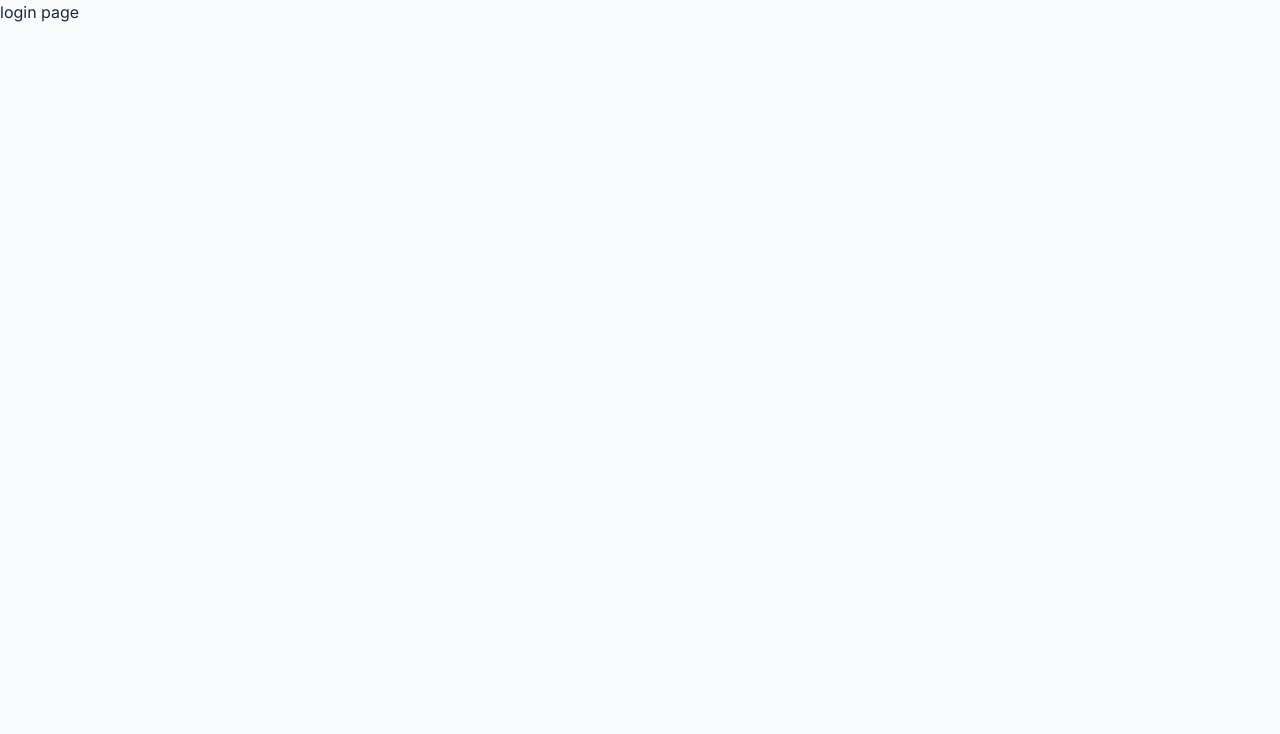
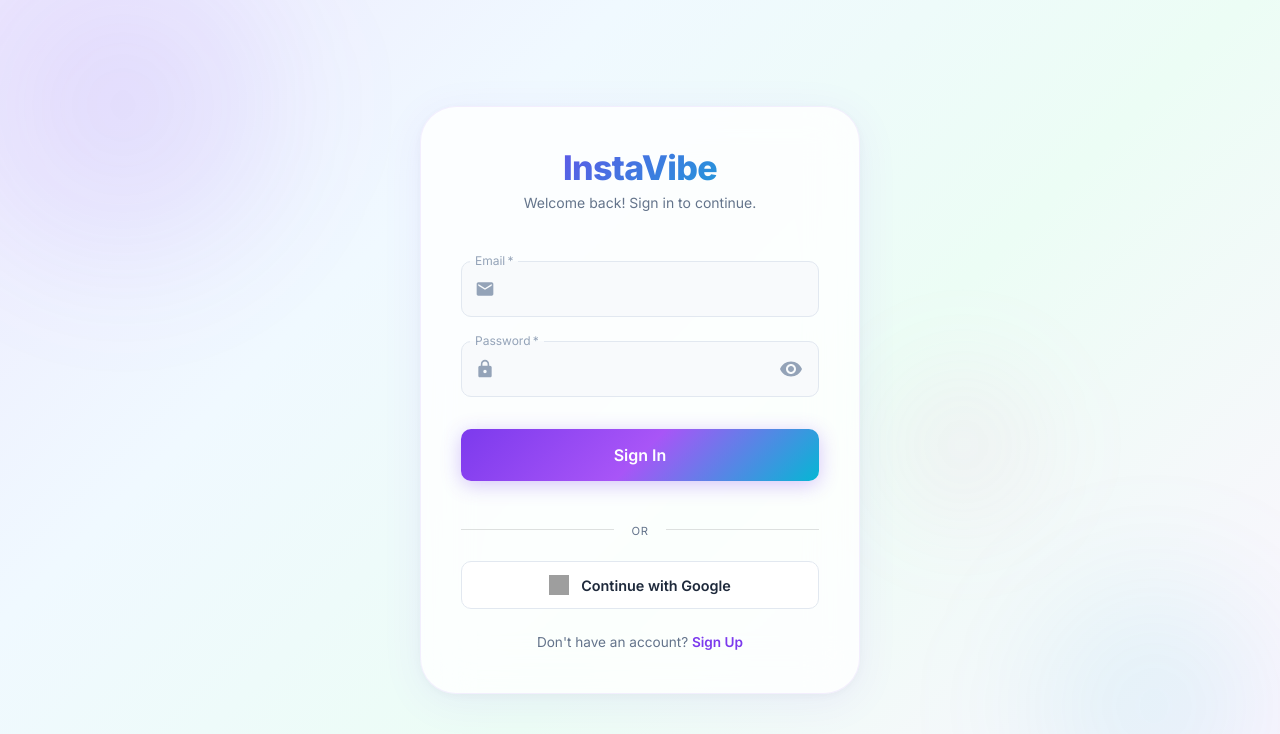
Before and after one commit to shirmandel/Web-Final-Project, a React (Vite) app in the folder Client/: page / in a window 1280 px wide. Shown: the top 734 px of the page. Built offline with nearby package versions, Linux system fonts and the light colour scheme; grey boxes are pictures that could not be loaded.

Commit message:
create login page

```diff
--- a/Client/src/pages/LoginPage.tsx
+++ b/Client/src/pages/LoginPage.tsx
@@ -1,7 +1,312 @@
-import React from "react";
+import React, { useState } from "react";
+import {
+  Box,
+  TextField,
+  Button,
+  Typography,
+  Paper,
+  Alert,
+  Divider,
+  InputAdornment,
+  IconButton,
+  CircularProgress,
+} from "@mui/material";
+import {
+  Visibility,
+  VisibilityOff,
+  Email as EmailIcon,
+  Lock as LockIcon,
+} from "@mui/icons-material";
 
 const LoginPage: React.FC = () => {
-  return <>login page</>;
+  const [email, setEmail] = useState("");
+  const [password, setPassword] = useState("");
+  const [showPassword, setShowPassword] = useState(false);
+  const [error, setError] = useState("");
+  const [loading, setLoading] = useState(false);
+
+  const handleSubmit = async (e: React.FormEvent) => {
+    e.preventDefault();
+    setError("");
+
+    if (!email || !password) {
+      setError("Please fill in all fields.");
+      return;
+    }
+
+    const emailRegex = /^[^\s@]+@[^\s@]+\.[^\s@]+$/;
+    if (!emailRegex.test(email)) {
+      setError("Please enter a valid email address.");
+      return;
+    }
+
+    setLoading(true);
+    try {
+      console.log("Login submitted:", { email, password });
+      await new Promise((resolve) => setTimeout(resolve, 1500));
+    } catch (err: unknown) {
+      const message =
+        err instanceof Error ? err.message : "Login failed. Please try again.";
+      setError(message);
+    } finally {
+      setLoading(false);
+    }
+  };
+
+  const handleGoogleLogin = () => {};
+
+  return (
+    <Box
+      sx={{
+        minHeight: "100vh",
+        display: "flex",
+        alignItems: "center",
+        justifyContent: "center",
+        background:
+          "linear-gradient(135deg, #EDE9FE 0%, #F0F9FF 30%, #ECFDF5 60%, #FDF4FF 100%)",
+        position: "relative",
+        overflow: "hidden",
+        p: 2,
+      }}
+    >
+      <Box
+        sx={{
+          position: "absolute",
+          top: "-15%",
+          left: "-8%",
+          width: 450,
+          height: 450,
+          borderRadius: "50%",
+          background:
+            "radial-gradient(circle, rgba(124,58,237,0.12) 0%, transparent 70%)",
+          filter: "blur(50px)",
+          pointerEvents: "none",
+        }}
+      />
+      <Box
+        sx={{
+          position: "absolute",
+          bottom: "-12%",
+          right: "-5%",
+          width: 380,
+          height: 380,
+          borderRadius: "50%",
+          background:
+            "radial-gradient(circle, rgba(6,182,212,0.1) 0%, transparent 70%)",
+          filter: "blur(50px)",
+          pointerEvents: "none",
+        }}
+      />
+      <Box
+        sx={{
+          position: "absolute",
+          top: "40%",
+          right: "15%",
+          width: 250,
+          height: 250,
+          borderRadius: "50%",
+          background:
+            "radial-gradient(circle, rgba(244,114,182,0.08) 0%, transparent 70%)",
+          filter: "blur(40px)",
+          pointerEvents: "none",
+        }}
+      />
+
+      <Paper
+        elevation={0}
+        sx={{
+          p: { xs: 3.5, sm: 5 },
+          maxWidth: 440,
+          width: "100%",
+          background: "rgba(255, 255, 255, 0.8)",
+          backdropFilter: "blur(24px)",
+          border: "1px solid rgba(124, 58, 237, 0.08)",
+          borderRadius: 3,
+          boxShadow:
+            "0 8px 40px rgba(124, 58, 237, 0.08), 0 2px 12px rgba(0,0,0,0.04)",
+          position: "relative",
+          zIndex: 1,
+        }}
+      >
+        <Typography
+          variant="h4"
+          textAlign="center"
+          sx={{
+            mb: 0.5,
+            background: "linear-gradient(135deg, #7C3AED 0%, #06B6D4 100%)",
+            WebkitBackgroundClip: "text",
+            WebkitTextFillColor: "transparent",
+            fontWeight: 800,
+            fontSize: { xs: "1.75rem", sm: "2.125rem" },
+            letterSpacing: "-0.02em",
+          }}
+        >
+          InstaVibe
+        </Typography>
+
+        <Typography
+          variant="body2"
+          color="text.secondary"
+          textAlign="center"
+          sx={{ mb: 4 }}
+        >
+          Welcome back! Sign in to continue.
+        </Typography>
+
+        {error && (
+          <Alert
+            severity="error"
+            onClose={() => setError("")}
+            sx={{ mb: 2.5 }}
+            id="login-error-alert"
+          >
+            {error}
+          </Alert>
+        )}
+
+        <Box component="form" onSubmit={handleSubmit} noValidate>
+          <TextField
+            label="Email"
+            type="email"
+            fullWidth
+            value={email}
+            onChange={(e) => setEmail(e.target.value)}
+            margin="normal"
+            required
+            id="login-email"
+            autoComplete="email"
+            slotProps={{
+              input: {
+                startAdornment: (
+                  <InputAdornment position="start">
+                    <EmailIcon sx={{ color: "#94A3B8", fontSize: 20 }} />
+                  </InputAdornment>
+                ),
+              },
+            }}
+          />
+
+          <TextField
+            label="Password"
+            type={showPassword ? "text" : "password"}
+            fullWidth
+            value={password}
+            onChange={(e) => setPassword(e.target.value)}
+            margin="normal"
+            required
+            id="login-password"
+            autoComplete="current-password"
+            slotProps={{
+              input: {
+                startAdornment: (
+                  <InputAdornment position="start">
+                    <LockIcon sx={{ color: "#94A3B8", fontSize: 20 }} />
+                  </InputAdornment>
+                ),
+                endAdornment: (
+                  <InputAdornment position="end">
+                    <IconButton
+                      onClick={() => setShowPassword(!showPassword)}
+                      edge="end"
+                      size="small"
+                      sx={{ color: "#94A3B8" }}
+                      aria-label={
+                        showPassword ? "Hide password" : "Show password"
+                      }
+                    >
+                      {showPassword ? <VisibilityOff /> : <Visibility />}
+                    </IconButton>
+                  </InputAdornment>
+                ),
+              },
+            }}
+          />
+
+          <Button
+            type="submit"
+            variant="contained"
+            fullWidth
+            size="large"
+            disabled={loading}
+            sx={{
+              mt: 3,
+              mb: 2,
+              py: 1.5,
+              fontSize: "1rem",
+              position: "relative",
+            }}
+            id="login-submit"
+          >
+            {loading ? (
+              <CircularProgress size={24} sx={{ color: "white" }} />
+            ) : (
+              "Sign In"
+            )}
+          </Button>
+        </Box>
+
+        <Divider sx={{ my: 2.5 }}>
+          <Typography
+            variant="caption"
+            color="text.secondary"
+            sx={{ px: 1, fontSize: "0.7rem", letterSpacing: "0.05em" }}
+          >
+            OR
+          </Typography>
+        </Divider>
+
+        <Button
+          fullWidth
+          variant="outlined"
+          onClick={handleGoogleLogin}
+          sx={{
+            py: 1.3,
+            mb: 3,
+            borderColor: "#E2E8F0",
+            color: "text.primary",
+            borderRadius: "10px",
+            fontSize: "0.9rem",
+            backgroundColor: "#FFFFFF",
+            "&:hover": {
+              borderColor: "#A78BFA",
+              backgroundColor: "#FAFAFF",
+            },
+          }}
+          id="login-google"
+        >
+          <Box
+            component="img"
+            src="https://www.gstatic.com/firebasejs/ui/2.0.0/images/auth/google.svg"
+            alt="Google"
+            sx={{ width: 20, height: 20, mr: 1.5 }}
+          />
+          Continue with Google
+        </Button>
+
+        <Typography
+          variant="body2"
+          textAlign="center"
+          color="text.secondary"
+          sx={{ fontSize: "0.85rem" }}
+        >
+          Don't have an account?{" "}
+          <Box
+            component="span"
+            sx={{
+              color: "#7C3AED",
+              cursor: "pointer",
+              fontWeight: 600,
+              "&:hover": {
+                textDecoration: "underline",
+              },
+            }}
+          >
+            Sign Up
+          </Box>
+        </Typography>
+      </Paper>
+    </Box>
+  );
 };
 
 export default LoginPage;
```
